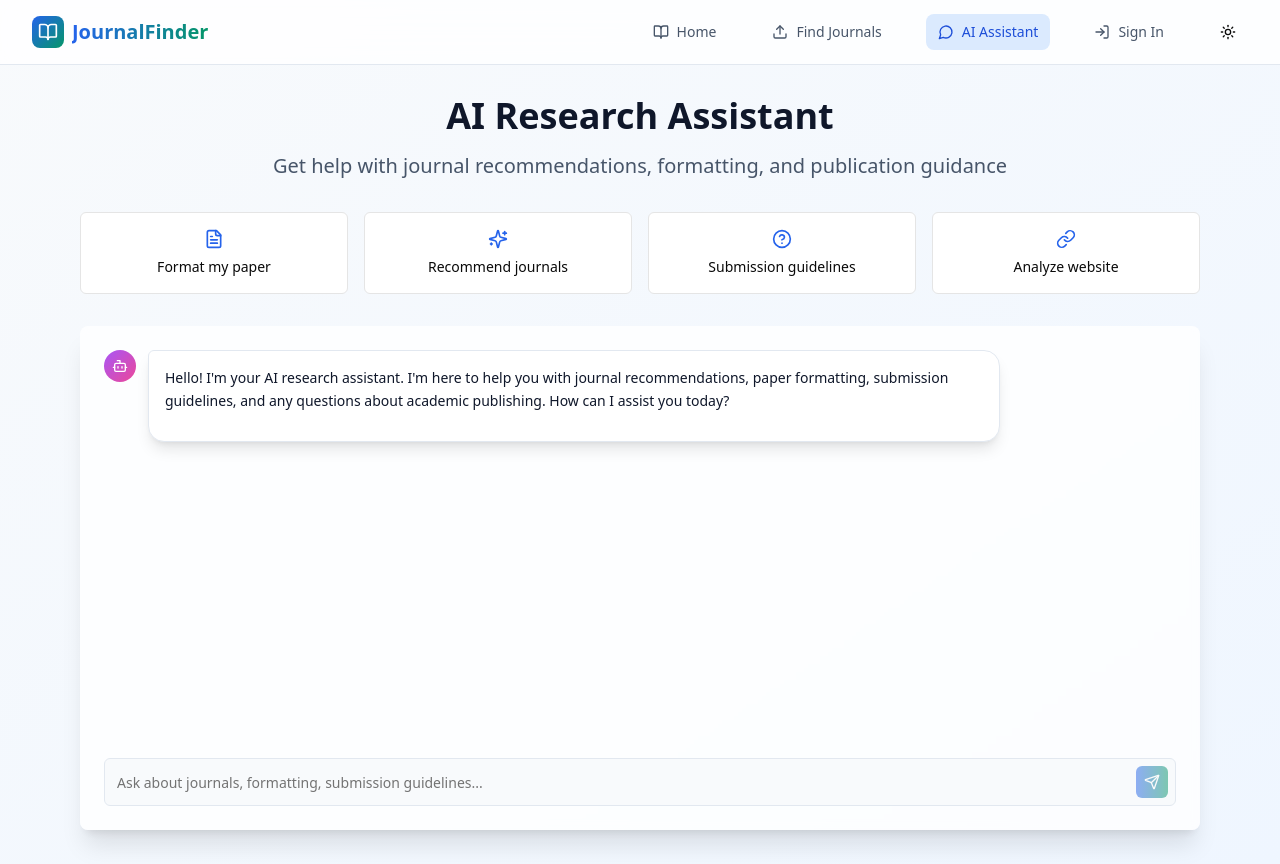
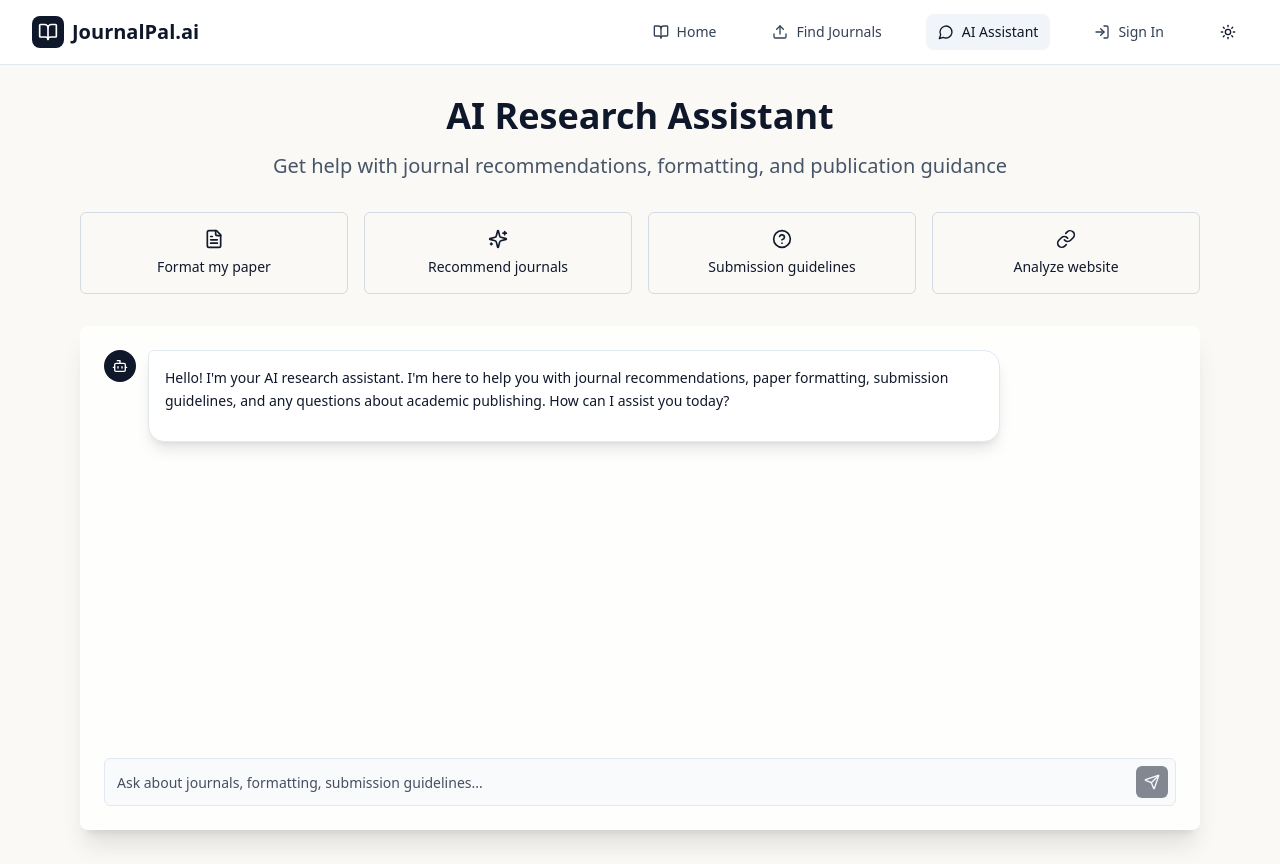
Before and after one commit to pratved64/HackOps_HackCORS, a Next.js app in the folder frontend/: page /chat in a window 1280 px wide. Built offline with nearby package versions, Linux system fonts and the light colour scheme.

Commit message:
update: frontend

```diff
--- a/frontend/app/auth/page.tsx
+++ b/frontend/app/auth/page.tsx
@@ -29,11 +29,11 @@ export default function AuthPage() {
         <div className="space-y-8">
           <div>
             <div className="flex items-center space-x-3 mb-6">
-              <div className="w-12 h-12 bg-gradient-to-br from-blue-600 to-emerald-600 rounded-xl flex items-center justify-center">
-                <BookOpen className="h-7 w-7 text-white" />
+              <div className="w-12 h-12 rounded-xl flex items-center justify-center bg-slate-900 dark:bg-slate-100">
+                <BookOpen className="h-7 w-7 text-white dark:text-slate-900" />
               </div>
-              <h1 className="text-3xl font-bold bg-gradient-to-r from-blue-600 to-emerald-600 bg-clip-text text-transparent">
-                JournalFinder
+              <h1 className="text-3xl font-bold text-slate-900 dark:text-slate-100">
+                JournalPal.ai
               </h1>
             </div>
             <h2 className="text-4xl font-bold text-slate-900 dark:text-slate-100 mb-4">
@@ -138,7 +138,7 @@ export default function AuthPage() {
                   </div>
                   <Button
                     type="submit"
-                    className="w-full h-11 bg-gradient-to-r from-blue-600 to-emerald-600 hover:from-blue-700 hover:to-emerald-700 text-white font-semibold rounded-lg transition-all duration-300"
+                    className="w-full h-11 bg-slate-900 hover:bg-black dark:bg-white dark:text-slate-900 dark:hover:bg-slate-200 text-white font-semibold rounded-lg transition-all duration-300"
                     disabled={isLoading}
                   >
                     {isLoading ? 'Signing In...' : 'Sign In'}
@@ -195,7 +195,7 @@ export default function AuthPage() {
                   </div>
                   <Button
                     type="submit"
-                    className="w-full h-11 bg-gradient-to-r from-blue-600 to-emerald-600 hover:from-blue-700 hover:to-emerald-700 text-white font-semibold rounded-lg transition-all duration-300"
+                    className="w-full h-11 bg-slate-900 hover:bg-black dark:bg-white dark:text-slate-900 dark:hover:bg-slate-200 text-white font-semibold rounded-lg transition-all duration-300"
                     disabled={isLoading}
                   >
                     {isLoading ? 'Creating Account...' : 'Create Account'}
--- a/frontend/app/chat/page.tsx
+++ b/frontend/app/chat/page.tsx
@@ -208,7 +208,7 @@ export default function ChatPage() {
       return (
         <div className="flex justify-end mb-4">
           <div className="flex items-start space-x-3 max-w-3xl">
-            <div className="bg-gradient-to-r from-blue-600 to-emerald-600 text-white p-4 rounded-2xl rounded-tr-md shadow-lg">
+            <div className="bg-slate-900 dark:bg-white dark:text-slate-900 text-white p-4 rounded-2xl rounded-tr-md shadow-lg">
               <p className="text-sm leading-relaxed">{message.content}</p>
             </div>
             <div className="w-8 h-8 bg-blue-100 dark:bg-blue-900/30 rounded-full flex items-center justify-center flex-shrink-0">
@@ -222,7 +222,7 @@ export default function ChatPage() {
     return (
       <div className="flex justify-start mb-4">
         <div className="flex items-start space-x-3 max-w-4xl">
-          <div className="w-8 h-8 bg-gradient-to-br from-purple-500 to-pink-500 rounded-full flex items-center justify-center flex-shrink-0">
+          <div className="w-8 h-8 rounded-full flex items-center justify-center flex-shrink-0 bg-slate-900 dark:bg-slate-100">
             <Bot className="h-4 w-4 text-white" />
           </div>
           <div className="bg-white dark:bg-slate-800 p-4 rounded-2xl rounded-tl-md shadow-lg border border-slate-200 dark:border-slate-700">
@@ -302,14 +302,14 @@ export default function ChatPage() {
 
         {/* Quick Actions */}
         <div className="grid grid-cols-2 lg:grid-cols-4 gap-4 mb-8">
-          {quickActions.map((action, index) => (
+          {quickActions.map((action) => (
             <Button
-              key={index}
+              key={`qa-${action.label}`}
               variant="outline"
-              className="h-auto p-4 flex flex-col items-center space-y-2 hover:shadow-md transition-all duration-300"
+              className="h-auto p-4 flex flex-col items-center space-y-2 hover:shadow-md transition-all duration-300 hover:bg-emerald-600 hover:text-white dark:hover:bg-emerald-500 dark:hover:text-slate-900"
               onClick={() => handleQuickAction(action.query)}
             >
-              <action.icon className="h-5 w-5 text-blue-600 dark:text-blue-400" />
+              <action.icon className="h-5 w-5" />
               <span className="text-sm font-medium text-center">{action.label}</span>
             </Button>
           ))}
@@ -319,12 +319,14 @@ export default function ChatPage() {
         <Card className="flex-1 shadow-xl border-0 bg-white/80 dark:bg-slate-800/80 backdrop-blur-sm">
           <CardContent className="p-6">
             <div className="h-96 overflow-y-auto space-y-4 mb-6" id="messages-container">
-              {messages.map((message) => renderMessage(message))}
+              {messages.map((message) => (
+                <div key={`msg-${message.id}-${message.timestamp.getTime()}`}>{renderMessage(message)}</div>
+              ))}
 
               {isTyping && (
                 <div className="flex justify-start mb-4">
                   <div className="flex items-start space-x-3">
-                    <div className="w-8 h-8 bg-gradient-to-br from-purple-500 to-pink-500 rounded-full flex items-center justify-center">
+                    <div className="w-8 h-8 rounded-full flex items-center justify-center bg-slate-900 dark:bg-slate-100">
                       <Bot className="h-4 w-4 text-white" />
                     </div>
                     <div className="bg-white dark:bg-slate-800 p-4 rounded-2xl rounded-tl-md shadow-lg border border-slate-200 dark:border-slate-700">
@@ -359,7 +361,7 @@ export default function ChatPage() {
                   onClick={handleSendMessage}
                   disabled={!inputValue.trim() || isTyping}
                   size="sm"
-                  className="absolute right-2 top-2 h-8 w-8 p-0 bg-gradient-to-r from-blue-600 to-emerald-600 hover:from-blue-700 hover:to-emerald-700"
+                  className="absolute right-2 top-2 h-8 w-8 p-0 bg-slate-900 hover:bg-black dark:bg-white dark:text-slate-900 dark:hover:bg-slate-200"
                 >
                   <Send className="h-4 w-4" />
                 </Button>
--- a/frontend/app/globals.css
+++ b/frontend/app/globals.css
@@ -18,57 +18,57 @@
 
 @layer base {
   :root {
-    --background: 0 0% 100%;
-    --foreground: 0 0% 3.9%;
+    --background: 45 33% 97%;
+    --foreground: 222 47% 12%;
     --card: 0 0% 100%;
-    --card-foreground: 0 0% 3.9%;
+    --card-foreground: 222 47% 12%;
     --popover: 0 0% 100%;
-    --popover-foreground: 0 0% 3.9%;
-    --primary: 0 0% 9%;
-    --primary-foreground: 0 0% 98%;
-    --secondary: 0 0% 96.1%;
-    --secondary-foreground: 0 0% 9%;
-    --muted: 0 0% 96.1%;
-    --muted-foreground: 0 0% 45.1%;
-    --accent: 0 0% 96.1%;
-    --accent-foreground: 0 0% 9%;
-    --destructive: 0 84.2% 60.2%;
-    --destructive-foreground: 0 0% 98%;
-    --border: 0 0% 89.8%;
-    --input: 0 0% 89.8%;
-    --ring: 0 0% 3.9%;
-    --chart-1: 12 76% 61%;
-    --chart-2: 173 58% 39%;
-    --chart-3: 197 37% 24%;
-    --chart-4: 43 74% 66%;
-    --chart-5: 27 87% 67%;
+    --popover-foreground: 222 47% 12%;
+    --primary: 244 62% 45%;
+    --primary-foreground: 210 40% 98%;
+    --secondary: 210 20% 94%;
+    --secondary-foreground: 222 47% 12%;
+    --muted: 210 20% 94%;
+    --muted-foreground: 215 16% 32%;
+    --accent: 183 64% 38%;
+    --accent-foreground: 0 0% 100%;
+    --destructive: 6 78% 57%;
+    --destructive-foreground: 0 0% 100%;
+    --border: 210 25% 86%;
+    --input: 210 25% 86%;
+    --ring: 244 62% 45%;
+    --chart-1: 244 62% 45%;
+    --chart-2: 183 64% 38%;
+    --chart-3: 28 88% 55%;
+    --chart-4: 278 61% 55%;
+    --chart-5: 350 70% 50%;
     --radius: 0.5rem;
   }
   .dark {
-    --background: 0 0% 3.9%;
-    --foreground: 0 0% 98%;
-    --card: 0 0% 3.9%;
-    --card-foreground: 0 0% 98%;
-    --popover: 0 0% 3.9%;
-    --popover-foreground: 0 0% 98%;
-    --primary: 0 0% 98%;
-    --primary-foreground: 0 0% 9%;
-    --secondary: 0 0% 14.9%;
-    --secondary-foreground: 0 0% 98%;
-    --muted: 0 0% 14.9%;
-    --muted-foreground: 0 0% 63.9%;
-    --accent: 0 0% 14.9%;
-    --accent-foreground: 0 0% 98%;
-    --destructive: 0 62.8% 30.6%;
-    --destructive-foreground: 0 0% 98%;
-    --border: 0 0% 14.9%;
-    --input: 0 0% 14.9%;
-    --ring: 0 0% 83.1%;
-    --chart-1: 220 70% 50%;
-    --chart-2: 160 60% 45%;
-    --chart-3: 30 80% 55%;
-    --chart-4: 280 65% 60%;
-    --chart-5: 340 75% 55%;
+    --background: 220 39% 8%;
+    --foreground: 210 40% 96%;
+    --card: 220 39% 10%;
+    --card-foreground: 210 40% 96%;
+    --popover: 220 39% 10%;
+    --popover-foreground: 210 40% 96%;
+    --primary: 234 89% 78%;
+    --primary-foreground: 222 47% 8%;
+    --secondary: 215 14% 16%;
+    --secondary-foreground: 210 40% 96%;
+    --muted: 215 14% 16%;
+    --muted-foreground: 215 16% 72%;
+    --accent: 188 67% 54%;
+    --accent-foreground: 222 47% 8%;
+    --destructive: 6 78% 57%;
+    --destructive-foreground: 0 0% 100%;
+    --border: 215 14% 22%;
+    --input: 215 14% 22%;
+    --ring: 234 89% 78%;
+    --chart-1: 234 89% 78%;
+    --chart-2: 188 67% 54%;
+    --chart-3: 32 95% 62%;
+    --chart-4: 280 65% 68%;
+    --chart-5: 350 70% 65%;
   }
 }
 
--- a/frontend/app/layout.tsx
+++ b/frontend/app/layout.tsx
@@ -7,7 +7,7 @@ import { Navigation } from '@/components/navigation';
 
 
 export const metadata: Metadata = {
-  title: 'JournalFinder - AI-Powered Journal Recommendations',
+  title: 'JournalPal.ai - AI-Powered Journal Recommendations',
   description: 'Discover the perfect journals for your research with AI-powered recommendations. Save time and boost publication success rates.',
 };
 
@@ -18,9 +18,9 @@ export default function RootLayout({
 }) {
   return (
     <html lang="en" suppressHydrationWarning>
-      <body>
+      <body suppressHydrationWarning>
         <Providers>
-          <div className="min-h-screen bg-gradient-to-br from-slate-50 to-blue-50 dark:from-slate-950 dark:to-slate-900">
+          <div className="min-h-screen bg-background">
             <Navigation />
             <main className="pt-16">
               {children}
--- a/frontend/app/page.tsx
+++ b/frontend/app/page.tsx
@@ -37,7 +37,7 @@ export default function Home() {
           <div className="text-center">
             <h1 className="text-4xl sm:text-5xl lg:text-6xl font-bold text-slate-900 dark:text-slate-100 mb-6">
               Find the Perfect{' '}
-              <span className="bg-gradient-to-r from-blue-600 to-emerald-600 bg-clip-text text-transparent">
+              <span className="text-slate-900 dark:text-slate-100">
                 Journal
               </span>{' '}
               for Your Research
@@ -48,7 +48,7 @@ export default function Home() {
             </p>
             <div className="flex flex-col sm:flex-row justify-center items-center gap-4 mb-12">
               <Link href="/upload">
-                <Button size="lg" className="bg-gradient-to-r from-blue-600 to-emerald-600 hover:from-blue-700 hover:to-emerald-700 text-white px-8 py-3 text-lg font-semibold rounded-xl shadow-lg hover:shadow-xl transition-all duration-300">
+                <Button size="lg" className="bg-slate-900 hover:bg-black dark:bg-white dark:text-slate-900 dark:hover:bg-slate-200 text-white px-8 py-3 text-lg font-semibold rounded-xl shadow-lg hover:shadow-xl transition-all duration-300">
                   <Upload className="mr-2 h-5 w-5" />
                   Find My Journal
                 </Button>
@@ -65,7 +65,7 @@ export default function Home() {
       </section>
 
       {/* Stats Section */}
-      <section className="px-4 sm:px-6 lg:px-8 py-16 bg-white/50 dark:bg-slate-900/50">
+      <section className="px-4 sm:px-6 lg:px-8 py-16 bg-white dark:bg-slate-900">
         <div className="max-w-7xl mx-auto">
           <div className="grid grid-cols-2 lg:grid-cols-4 gap-8">
             {stats.map((stat, index) => (
@@ -87,7 +87,7 @@ export default function Home() {
         <div className="max-w-7xl mx-auto">
           <div className="text-center mb-16">
             <h2 className="text-3xl sm:text-4xl font-bold text-slate-900 dark:text-slate-100 mb-4">
-              Why Choose JournalFinder?
+              Why Choose JournalPal.ai?
             </h2>
             <p className="text-xl text-slate-600 dark:text-slate-300 max-w-2xl mx-auto">
               Our mission is to revolutionize how researchers discover and select journals for publication.
@@ -95,10 +95,10 @@ export default function Home() {
           </div>
           <div className="grid md:grid-cols-3 gap-8">
             {features.map((feature, index) => (
-              <Card key={index} className="group hover:shadow-xl transition-all duration-300 border-0 shadow-md bg-white/80 dark:bg-slate-800/80 backdrop-blur-sm">
+              <Card key={index} className="group hover:shadow-xl transition-all duration-300 border border-slate-200 dark:border-slate-800 shadow-sm bg-white dark:bg-slate-800">
                 <CardContent className="p-8">
-                  <div className="flex items-center justify-center w-12 h-12 bg-gradient-to-br from-blue-500 to-emerald-500 rounded-xl mb-6 group-hover:scale-110 transition-transform duration-300">
-                    <feature.icon className="h-6 w-6 text-white" />
+                  <div className="flex items-center justify-center w-12 h-12 rounded-xl mb-6 group-hover:scale-110 transition-transform duration-300 border border-slate-200 dark:border-slate-700">
+                    <feature.icon className="h-6 w-6 text-slate-900 dark:text-slate-100" />
                   </div>
                   <h3 className="text-xl font-semibold text-slate-900 dark:text-slate-100 mb-3">
                     {feature.title}
@@ -114,7 +114,7 @@ export default function Home() {
       </section>
 
       {/* How It Works Section */}
-      <section className="px-4 sm:px-6 lg:px-8 py-20 bg-gradient-to-br from-blue-50 to-emerald-50 dark:from-slate-900 dark:to-slate-800">
+      <section className="px-4 sm:px-6 lg:px-8 py-20 bg-slate-50 dark:bg-slate-900">
         <div className="max-w-7xl mx-auto">
           <div className="text-center mb-16">
             <h2 className="text-3xl sm:text-4xl font-bold text-slate-900 dark:text-slate-100 mb-4">
@@ -126,8 +126,8 @@ export default function Home() {
           </div>
           <div className="grid md:grid-cols-3 gap-8">
             <div className="text-center">
-              <div className="flex items-center justify-center w-16 h-16 bg-gradient-to-br from-blue-500 to-emerald-500 rounded-full mx-auto mb-6">
-                <span className="text-2xl font-bold text-white">1</span>
+              <div className="flex items-center justify-center w-16 h-16 rounded-full mx-auto mb-6 border border-slate-200 dark:border-slate-700">
+                <span className="text-2xl font-bold text-slate-900 dark:text-slate-100">1</span>
               </div>
               <h3 className="text-xl font-semibold text-slate-900 dark:text-slate-100 mb-3">
                 Upload Your Paper
@@ -137,8 +137,8 @@ export default function Home() {
               </p>
             </div>
             <div className="text-center">
-              <div className="flex items-center justify-center w-16 h-16 bg-gradient-to-br from-blue-500 to-emerald-500 rounded-full mx-auto mb-6">
-                <span className="text-2xl font-bold text-white">2</span>
+              <div className="flex items-center justify-center w-16 h-16 rounded-full mx-auto mb-6 border border-slate-200 dark:border-slate-700">
+                <span className="text-2xl font-bold text-slate-900 dark:text-slate-100">2</span>
               </div>
               <h3 className="text-xl font-semibold text-slate-900 dark:text-slate-100 mb-3">
                 AI Analysis
@@ -148,8 +148,8 @@ export default function Home() {
               </p>
             </div>
             <div className="text-center">
-              <div className="flex items-center justify-center w-16 h-16 bg-gradient-to-br from-blue-500 to-emerald-500 rounded-full mx-auto mb-6">
-                <span className="text-2xl font-bold text-white">3</span>
+              <div className="flex items-center justify-center w-16 h-16 rounded-full mx-auto mb-6 border border-slate-200 dark:border-slate-700">
+                <span className="text-2xl font-bold text-slate-900 dark:text-slate-100">3</span>
               </div>
               <h3 className="text-xl font-semibold text-slate-900 dark:text-slate-100 mb-3">
                 Get Recommendations
@@ -172,7 +172,7 @@ export default function Home() {
             Join thousands of researchers who have discovered the right journals for their work.
           </p>
           <Link href="/auth">
-            <Button size="lg" className="bg-gradient-to-r from-blue-600 to-emerald-600 hover:from-blue-700 hover:to-emerald-700 text-white px-8 py-4 text-lg font-semibold rounded-xl shadow-lg hover:shadow-xl transition-all duration-300">
+            <Button size="lg" className="bg-slate-900 hover:bg-black dark:bg-white dark:text-slate-900 dark:hover:bg-slate-200 text-white px-8 py-4 text-lg font-semibold rounded-xl shadow-lg hover:shadow-xl transition-all duration-300">
               Get Started Today
               <ArrowRight className="ml-2 h-5 w-5" />
             </Button>
--- a/frontend/components/navigation.tsx
+++ b/frontend/components/navigation.tsx
@@ -30,15 +30,15 @@ export function Navigation() {
   const pathname = usePathname();
 
   return (
-    <nav className="fixed top-0 left-0 right-0 z-50 bg-white/80 dark:bg-slate-900/80 backdrop-blur-lg border-b border-slate-200 dark:border-slate-800">
+    <nav className="fixed top-0 left-0 right-0 z-50 bg-white dark:bg-slate-900 border-b border-slate-200 dark:border-slate-800">
       <div className="max-w-7xl mx-auto px-4 sm:px-6 lg:px-8">
         <div className="flex justify-between items-center h-16">
           <Link href="/" className="flex items-center space-x-2">
-            <div className="w-8 h-8 bg-gradient-to-br from-blue-600 to-emerald-600 rounded-lg flex items-center justify-center">
-              <BookOpen className="h-5 w-5 text-white" />
+            <div className="w-8 h-8 rounded-lg flex items-center justify-center bg-slate-900 dark:bg-slate-100">
+              <BookOpen className="h-5 w-5 text-white dark:text-slate-900" />
             </div>
-            <span className="text-xl font-bold bg-gradient-to-r from-blue-600 to-emerald-600 bg-clip-text text-transparent">
-              JournalFinder
+            <span className="text-xl font-bold text-slate-900 dark:text-slate-100">
+              JournalPal.ai
             </span>
           </Link>
 
@@ -53,8 +53,8 @@ export function Navigation() {
                   className={cn(
                     "flex items-center space-x-2 px-3 py-2 rounded-lg text-sm font-medium transition-colors duration-200",
                     pathname === item.href
-                      ? "bg-blue-100 dark:bg-blue-900/30 text-blue-700 dark:text-blue-300"
-                      : "text-slate-600 dark:text-slate-300 hover:bg-slate-100 dark:hover:bg-slate-800 hover:text-slate-900 dark:hover:text-slate-100"
+                      ? "bg-slate-100 dark:bg-slate-800 text-slate-900 dark:text-slate-100"
+                      : "text-slate-700 dark:text-slate-300 hover:bg-slate-100 dark:hover:bg-slate-800 hover:text-slate-900 dark:hover:text-slate-100"
                   )}
                 >
                   <Icon className="h-4 w-4" />
@@ -109,8 +109,8 @@ export function Navigation() {
                   className={cn(
                     "flex items-center space-x-3 px-3 py-3 rounded-lg text-base font-medium transition-colors duration-200",
                     pathname === item.href
-                      ? "bg-blue-100 dark:bg-blue-900/30 text-blue-700 dark:text-blue-300"
-                      : "text-slate-600 dark:text-slate-300 hover:bg-slate-100 dark:hover:bg-slate-800 hover:text-slate-900 dark:hover:text-slate-100"
+                      ? "bg-slate-100 dark:bg-slate-800 text-slate-900 dark:text-slate-100"
+                      : "text-slate-700 dark:text-slate-300 hover:bg-slate-100 dark:hover:bg-slate-800 hover:text-slate-900 dark:hover:text-slate-100"
                   )}
                 >
                   <Icon className="h-5 w-5" />
--- a/frontend/package.json
+++ b/frontend/package.json
@@ -59,6 +59,8 @@
     "react": "18.2.0",
     "react-day-picker": "^8.10.1",
     "react-dom": "18.2.0",
+    "pdfjs-dist": "^4.6.82",
+    "mammoth": "^1.6.0",
     "react-hook-form": "^7.53.0",
     "react-resizable-panels": "^2.1.3",
     "recharts": "^2.12.7",
```
Also changed, not shown: frontend/app/upload/page.tsx (+90 -17 lines), 1 other file (tests, documents, lock files or other folders).
